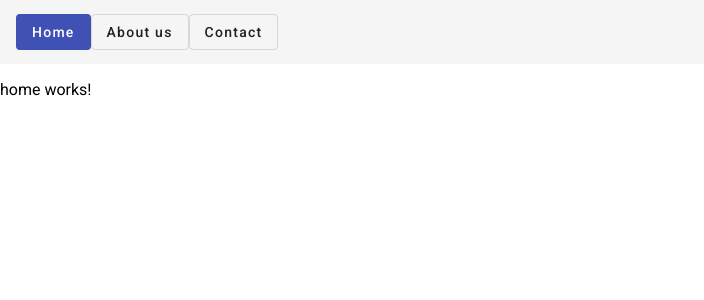
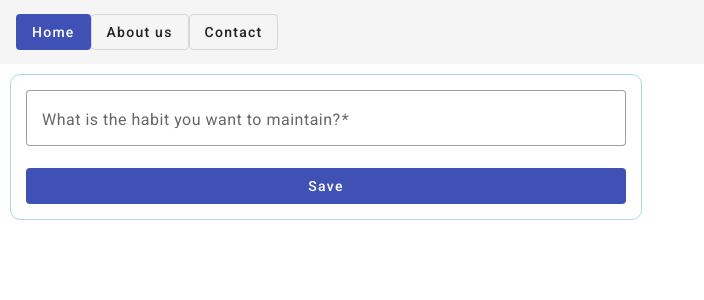
Before and after one commit to edin-fazlic/habit-reboot-frontend, an Angular app: page / in a window 1280 px wide. Shown: the top 300 px of the page, without its empty margins (0-704 px from the left). Built offline with nearby package versions, Linux system fonts and the light colour scheme.

Commit message:
Updated: home component. Selected Header button unclickable. Milestones color column removed. Milestones added go back.

```diff
--- a/src/app/features/common/header/header.component.html
+++ b/src/app/features/common/header/header.component.html
@@ -1,7 +1,7 @@
 <mat-toolbar>
   <ng-container *ngFor="let b of toolbarButtons">
     <button mat-flat-button color="primary" type="button"
-            *ngIf="b.route === selectedRoute; else notSelectedButton" (click)="navigateTo(b.route)">{{b.text}}</button>
+            *ngIf="b.route === selectedRoute; else notSelectedButton">{{b.text}}</button>
     <ng-template #notSelectedButton>
       <button mat-stroked-button type="button" (click)="navigateTo(b.route)">{{b.text}}</button>
     </ng-template>
--- a/src/app/features/home/home.component.css
+++ b/src/app/features/home/home.component.css
@@ -0,0 +1,9 @@
+.container {
+  border: 1px solid lightblue;
+  padding: 15px;
+  border-radius: 10px;
+  margin: 10px;
+  display: flex;
+  flex-direction: column;
+  width: 600px;
+}
--- a/src/app/features/home/home.component.html
+++ b/src/app/features/home/home.component.html
@@ -1 +1,13 @@
-<p>home works!</p>
+<form [formGroup]="form" (ngSubmit)="submit()">
+  <div class="container">
+    <mat-form-field appearance="outline" floatLabel="auto">
+      <mat-label>What is the habit you want to maintain?</mat-label>
+      <input matInput [formControlName]="'title'">
+    </mat-form-field>
+
+    <button type="submit"
+            mat-flat-button
+            color="primary">Save
+    </button>
+  </div>
+</form>
--- a/src/app/features/home/home.component.ts
+++ b/src/app/features/home/home.component.ts
@@ -1,10 +1,43 @@
-import {Component} from '@angular/core';
+import {Component, OnInit} from '@angular/core';
+import {FormBuilder, FormGroup, Validators} from '@angular/forms';
+import {HabitService} from '../../services/habit.service';
+import {Habit} from '../../models/habit.model';
+import {Router} from '@angular/router';
 
 @Component({
   selector: 'app-home',
   templateUrl: './home.component.html',
   styleUrls: ['./home.component.css']
 })
-export class HomeComponent {
+export class HomeComponent implements OnInit {
 
+  public form!: FormGroup;
+
+  constructor(private formBuilder: FormBuilder,
+              private habitService: HabitService,
+              private router: Router) {
+  }
+
+  ngOnInit(): void {
+    this.form = this.formBuilder.group({
+      'title': ['', Validators.required],
+    });
+  }
+
+
+  public submit(): void {
+    if (!this.form.valid) {
+      return;
+    }
+
+    this.habitService.saveHabit(this.form.value).subscribe((habit: Habit) => {
+      this.navigateToHabit(habit.id!);
+    });
+  }
+
+  private navigateToHabit(habitId: number) {
+    this.router.navigate([
+      habitId,
+    ]);
+  }
 }
--- a/src/app/features/milestones/milestones/milestones.component.html
+++ b/src/app/features/milestones/milestones/milestones.component.html
@@ -1,3 +1,4 @@
+<button mat-button color="accent" (click)="goBack()">Back to habit</button>
 <button mat-flat-button color="primary" (click)="goToAddMilestone()">Add new milestone</button>
 
 <table mat-table [dataSource]="milestones" class="mat-elevation-z8">
@@ -5,19 +6,13 @@
   <!-- Title Column -->
   <ng-container matColumnDef="title">
     <th mat-header-cell *matHeaderCellDef> Title </th>
-    <td mat-cell *matCellDef="let element"> {{element.title}} </td>
+    <td mat-cell *matCellDef="let element" [ngStyle]="{'background-color': element.color}"> {{element.title}} </td>
   </ng-container>
 
   <!-- Time Column -->
   <ng-container matColumnDef="time">
     <th mat-header-cell *matHeaderCellDef> Time </th>
     <td mat-cell *matCellDef="let element"> {{element.time}} </td>
-  </ng-container>
-
-  <!-- Color Column -->
-  <ng-container matColumnDef="color">
-    <th mat-header-cell *matHeaderCellDef> Color </th>
-    <td mat-cell *matCellDef="let element"> {{element.color}} </td>
   </ng-container>
 
   <!-- Reached Column -->
--- a/src/app/features/milestones/milestones/milestones.component.ts
+++ b/src/app/features/milestones/milestones/milestones.component.ts
@@ -22,7 +22,7 @@ export class MilestonesComponent implements OnInit, OnDestroy {
   }
 
   ngOnInit(): void {
-    this.displayedColumns = ['title', 'time', 'color', 'reached'];
+    this.displayedColumns = ['title', 'time', 'reached'];
     this.unsubscribe.push(this.activatedRoute.data.subscribe((data) => {
       this.milestones = data[ResolverProperty.MILESTONES];
       this.habitId = data[ResolverProperty.HABIT_ID];
@@ -40,4 +40,10 @@ export class MilestonesComponent implements OnInit, OnDestroy {
       Route.ADD,
     ]);
   }
+
+  goBack(): void {
+    this.router.navigate([
+      this.habitId,
+    ]);
+  }
 }
--- a/src/app/features/preview/preview.component.html
+++ b/src/app/features/preview/preview.component.html
@@ -1,3 +1,7 @@
-<div>{{formattedTime}}</div>
-<button type="button" (click)="navigateToLogs()">Logs</button>
-<button type="button" (click)="navigateToMilestones()">Milestones</button>
+<h1>{{habit.title}}</h1>
+<h2>{{formattedTime}}</h2>
+
+<button mat-stroked-button type="button"
+        (click)="navigateToLogs()">Logs</button>
+<button mat-stroked-button type="button"
+        (click)="navigateToMilestones()">Milestones</button>
--- a/src/app/features/preview/preview.component.ts
+++ b/src/app/features/preview/preview.component.ts
@@ -12,22 +12,21 @@ import {Route} from '../../constants/route.enum';
 export class PreviewComponent implements OnInit, OnDestroy {
 
   public formattedTime: string = '';
+  public habit!:Habit;
+
   private time: number | undefined;
   private intervalId: number | undefined;
-
-  private habit:Habit | undefined;
-  private unsubscribe: Subscription | undefined;
-
+  private unsubscribe: Subscription[] = [];
 
   constructor(private router: Router, private activatedRoute: ActivatedRoute) {
   }
 
   ngOnInit(): void {
-    this.unsubscribe = this.activatedRoute.data.subscribe((data) => {
+    this.unsubscribe.push(this.activatedRoute.data.subscribe((data) => {
       this.habit = data['habit'];
       this.time = this.habit!.time;
       this.startTicking();
-    });
+    }));
   }
 
   private startTicking() {
@@ -39,7 +38,7 @@ export class PreviewComponent implements OnInit, OnDestroy {
 
   ngOnDestroy(): void {
     clearInterval(this.intervalId);
-    this.unsubscribe!.unsubscribe()
+    this.unsubscribe.forEach(obs => obs.unsubscribe());
   }
 
 
--- a/src/app/models/habit.model.ts
+++ b/src/app/models/habit.model.ts
@@ -1,4 +1,5 @@
 export interface Habit {
-  id: number;
+  id?: number;
+  title: string;
   time: number;
 }
--- a/src/app/services/habit.service.ts
+++ b/src/app/services/habit.service.ts
@@ -13,7 +13,17 @@ export class HabitService {
     // go to backend and return the data
     return of({
       id: 1,
+      title: 'Avoid snacks',
       time: 158,
     });
   }
+
+  saveHabit(habit:Habit): Observable<Habit> {
+    console.log('Reached habitService with intention to save habit:', habit);
+    return of({
+      id: 1000,
+      title: 'Exercise every day',
+      time: 2,
+    });
+  }
 }
--- a/src/app/services/milestone.service.ts
+++ b/src/app/services/milestone.service.ts
@@ -12,14 +12,14 @@ export class MilestoneService {
     return of([
       {
         id: 54,
-        color: 'FF0000',
+        color: '#f0af9b',
         title: 'First week',
         time: 1000 * 60 * 60 * 24 * 7,
         reached: false,
       },
       {
         id: 54,
-        color: '00FF00',
+        color: '#adeeaf',
         title: 'First day',
         time: 1000 * 60 * 60 * 24,
         reached: false,
```
Also changed, not shown: src/app/app.module.ts (+24 -14 lines).
